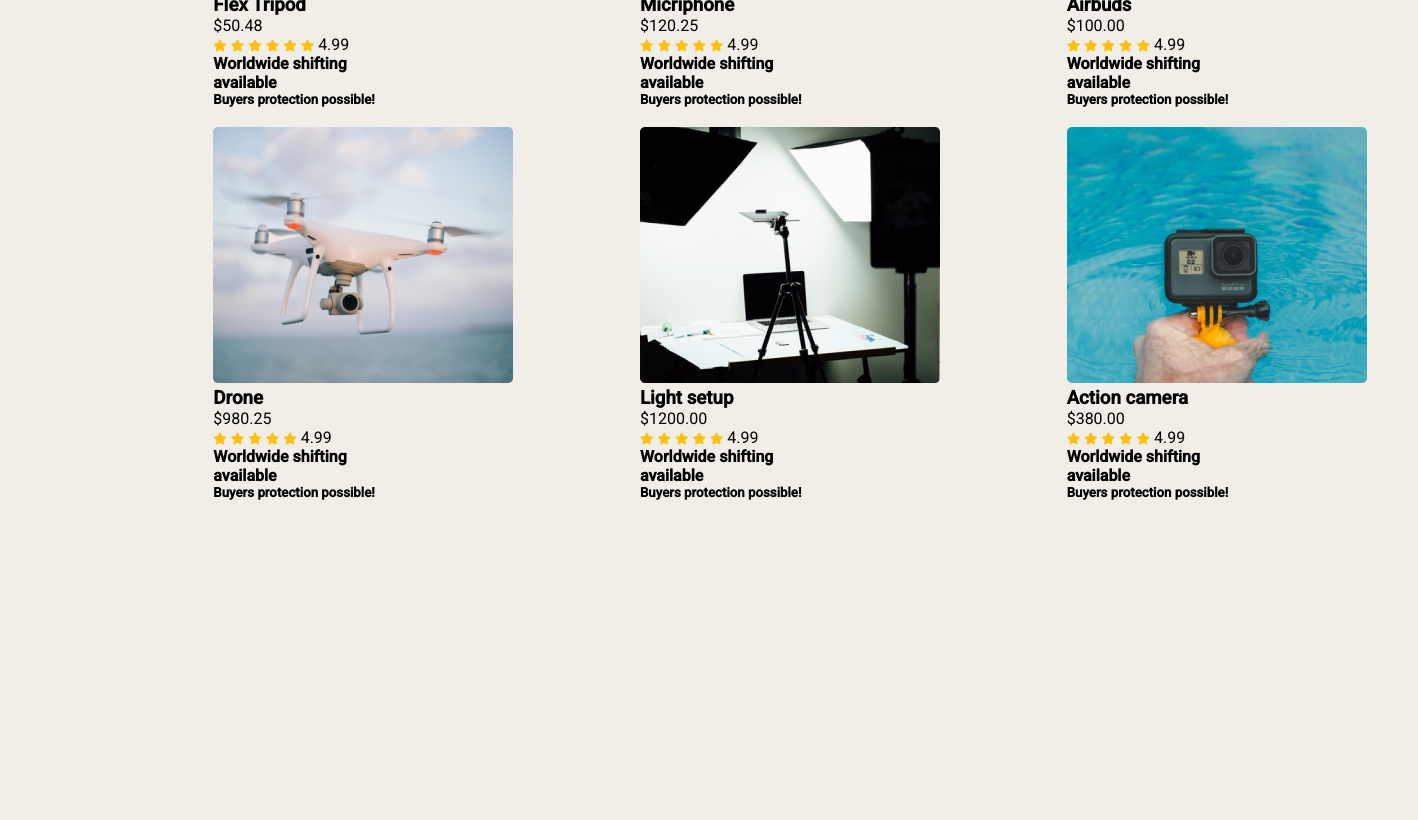
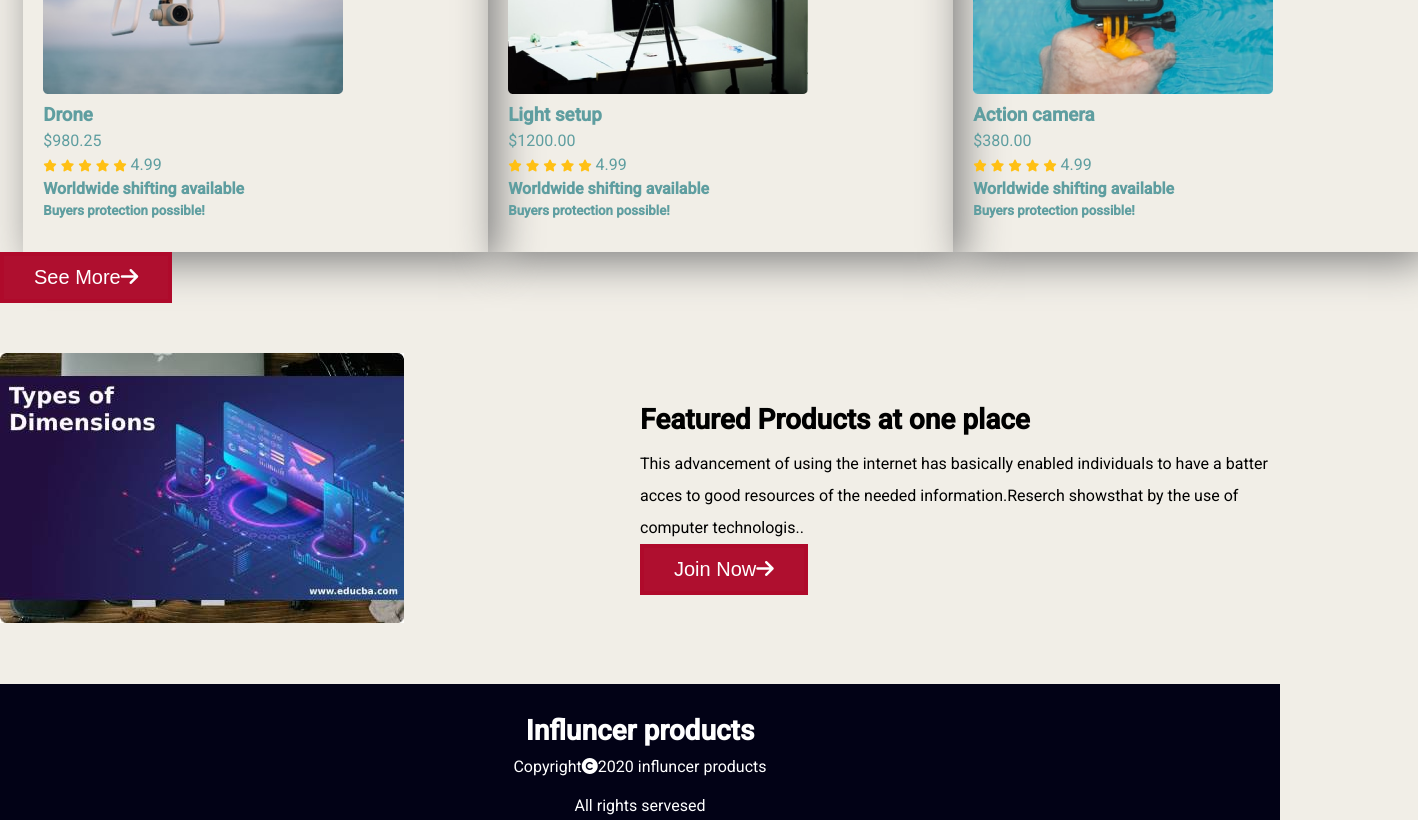
Before and after one commit to Jahanara-juma1/influencer-gear, a plain HTML site: page index.html in a window 1280 px wide. Shown: the part 1310-2130 px from the top of the page, 1418 px wide, since content can reach past the window. Before the commit the page ends 1810 px from the top, so only its background shows below. Drawn offline with Linux system fonts and the light colour scheme.

Commit message:
footer addad

```diff
--- a/index.html
+++ b/index.html
@@ -27,7 +27,7 @@
             <p class="banner-text">
                 To make this simple webpage,add tags to this text and click the buttom marked"Generate source" You'll see the revised HTML in the second text box.<br>To view the revised page in a browser,click on the "View Web Page" button
             </p>
-            <button class="preebook-button">Preebook now <i class="fas fa-arrow-right"></i></button>
+            <button class="preebook-button">Preebook now<i class="fas fa-arrow-right"></i></button>
 
         </div>
         </div>
@@ -117,9 +117,40 @@
                  <span>4.99</span>
                  <h4>Worldwide shifting available</h4>
                  <h5>Buyers protection possible!</h5>
+
              </div>
            </div>
        </div>
+       <div>
+        <class="button"><button class="preebook-button">See More<i class="fas fa-arrow-right"></i></button>
+    </div>
+    </section>
+
+    <section class=" container ">
+
+        <div class="products">
+            <div class="product">
+                <div class="producty">
+       <img src="images/gear (1).jpg" alt="">
+        </div>
+        <div class="producty">
+            <h1 class="producty-section">Featured Products at one place</h1>
+            <p>This advancement of using the internet has basically enabled individuals to have a batter acces to good resources of the needed information.Reserch showsthat by the use of computer technologis..</p>
+            <button class="preebook-button">Join Now<i class="fas fa-arrow-right"></i></button>
+        </div>
+
+    </section>
+    <section>
+        <footer class="detail">
+            <h3 class="footer-title">Influncer products</h3>
+            <p>Copyright<span><i class="fas fa-copyright"></i></span>2020 influncer products</p>
+            <p>All rights servesed</p>
+            <div class="social-icon">
+                <i class="fab fa-linkedin"></i>
+                <i class="fab fa-twitter-square"></i>
+                <i class="fab fa-youtube"></i>
+            </div>
+        </footer>
     </section>
     </main>
     </body>
--- a/styles/style.css
+++ b/styles/style.css
@@ -2,7 +2,7 @@
 /*---------- common style------------- */
 *{
     margin: 0;
-    padding: 0;
+    padding:  0;
 }
 body{
     background-color: rgb(241, 238, 231);
@@ -15,21 +15,24 @@ h1{
 .container{
    max-width: 1440px;
    margin: 0 auto;
-   margin-top: 87px;
+   margin-top: 50px;
+   margin-bottom: 50px;
    }
 .banner{
     display: flex;
-    height: 100vh;
+
 }
 .banner-text{
     width: 2;
-    padding: 30; 0;
+
+
 }
 .banner-left{
     flex: 2;
     color: black;
     display: flex;
     align-items: center;
+
 }
 .banner-right{
     flex: 1;
@@ -261,9 +264,19 @@ h1{
 }
 }
 /* popular collection */
+h2{
+    text-align: center;
+    line-height: 7;
+}
+.popular-collection{
+    /* text-align: center; */
+    color: cadetblue;
+    line-height: 1;
+}
 .courses{
     display: grid;
     grid-template-columns: repeat(3, 1fr);
+    grid-row-gap: 30px;
 }
 .fa-star{
     font-size: 12px;
@@ -272,10 +285,54 @@ h1{
     color: #FFC014;
 }
 .course{
-    width: 40%;
-    margin-left: 10%;
+    width: 440px;
+    height: 414px;
+    margin-left: 5%;
     margin-right: 10%;
-    padding-left: 40%;
-    /* box-shadow: 10px 10px 40px gray; */
-    margin-top: 20px;
+    padding-right: 5px;
+    padding-left: 20px;
+     box-shadow: 10px 10px 40px gray;
+     line-height: 1.5;
 }
+
+/* products part */
+.producty-img{
+    width: 10%;
+    height: 0%;
+    padding: 10px;
+}
+.product{
+    display: grid;
+    grid-template-columns: repeat(2,1fr);
+    align-items: center;
+    line-height: 2;
+}
+.producty-section{
+    font-size: 28px;
+
+}
+.see-button{
+text-decoration: none;
+background-image: linear-gradient(rgb(161, 54, 75));
+padding: 10px 40px;
+font-weight: 700px;
+border-radius: 5px;
+
+}
+/* Footer part. */
+.detail{
+    background-color: rgb(2, 2, 22);
+    color: #ffffff;
+    text-align: center;
+    padding: 30px 0px;
+}
+.detail p{
+    padding-top: 10px;
+    padding-bottom: 10px;
+}
+.footer-title{
+    font-size: 28px;
+}
+.fab{
+    margin-right: 15px;
+}
```
Also changed, not shown: images/gear (1).jpg (added), images/x.jpg (added).
